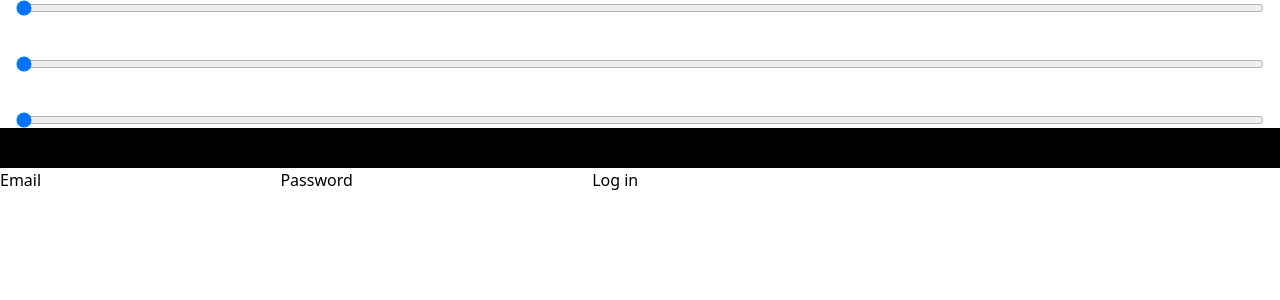
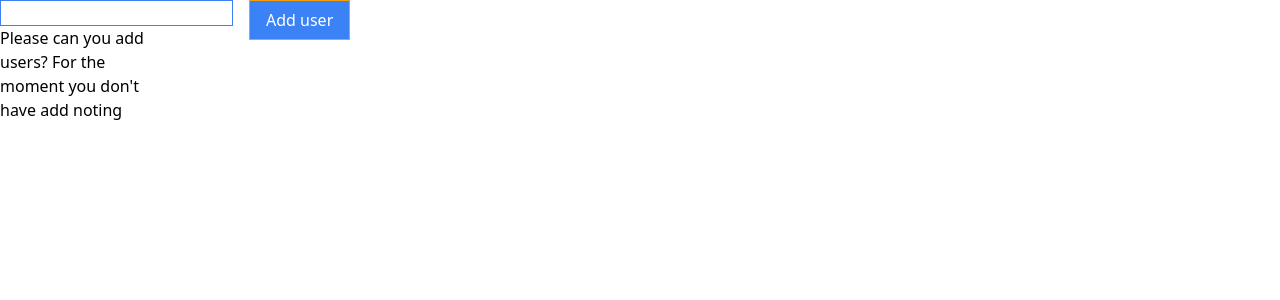
Before and after one commit to NsdHSO/ioulios, a SvelteKit app: page /dashboard in a window 1280 px wide. Shown: the top 300 px of the page. Built offline with nearby package versions, Linux system fonts and the light colour scheme.

Commit message:
chore:🌻 add something like reactive

```diff
--- a/src/components/Rock.svelte
+++ b/src/components/Rock.svelte
@@ -1,14 +1,87 @@
 <script>
-	import Slider from './Slider.svelte';
+	import Toast  from './Toast.svelte';
+	import { writable } from 'svelte/store';
+	let inputName = '';
 
-	let red = 0;
-	let green = 0;
-	let blue = 0;
+	/**
+	 * The debounce time in milliseconds.
+	 * @type string
+	 */
+	let debounceValue;
+
+	/**
+	 * The debounce time in milliseconds.
+	 * @type {any}
+	 */
+	let debounceTime;
+	/**
+	 * @type {import('svelte/store').Writable<boolean>}
+	 */
+	let duplicate = writable(false);
+
+	/**
+	 * @type {import('svelte/store').Writable<string[]>}
+	 */
+	let users = writable([]);
+
+	/**
+	 *
+	 * @param {Event & { currentTarget: HTMLInputElement} }inputEvent
+	 */
+	function handleDebounceTime(inputEvent) {
+		clearTimeout(debounceTime);
+		inputName = inputEvent.currentTarget.value;
+		debounceTime = setTimeout(() => {
+			debounceValue = inputName;
+			duplicate.set(
+				$users.filter((v) => v.toLowerCase() === debounceValue.toLowerCase()).length >= 1
+			);
+		}, 500);
+	}
+	function submit() {
+		if (
+			inputName.length >= 3 &&
+			typeof inputName === 'string' &&
+			!($users.filter((v) => v.toLowerCase() === inputName.toLowerCase()).length >= 1)
+		) {
+			users.update((arr) => [...arr, inputName]);
+			inputName = '';
+		} else {
+		}
+	}
+	/**
+	 *
+	 * @param event {Event & {key: string}}
+	 */
+	function handleKeyDown(event) {
+		if (event.key === 'Enter') {
+			submit();
+		}
+	}
 </script>
 
-<div class="flex flex-col gap-10">
-	<Slider bind:inputValue={red} />
-	<Slider bind:inputValue={green} />
-	<Slider bind:inputValue={blue} />
+<div class="flex gap-4">
+	<div>
+		<input
+			type="text"
+			bind:value={inputName}
+			class="border focus:border-amber-500 border-blue-500"
+			on:keypress={handleKeyDown}
+			on:input={handleDebounceTime}
+		/>
+
+		{#if $duplicate}
+			<div class="w-40 text-red-500">You introduce a duplicate key</div>
+		{/if}
+		{#each $users as user, index}
+			<Toast user={user} index={index}/>
+		{:else}
+			<div class="w-40">Please can you add users? For the moment you don't have add noting</div>
+		{/each}
+	</div>
+	<div>
+		<button on:click={submit} class="bg-blue-500 border border-amber-500 text-white px-4 h-10">
+			Add user
+		</button>
+	</div>
 </div>
-<div class="w-full h-10" style="background: rgb({red}, {green}, {blue})" />
--- a/src/components/Slider.svelte
+++ b/src/components/Slider.svelte
@@ -2,5 +2,4 @@
 	export let inputValue = 0;
 </script>
 
-<input class="mx-4" bind:value={inputValue} type="range" min="0"
-			 max="255"/>
+<input class="mx-4" bind:value={inputValue} type="range" min="0" max="255" />
--- /dev/null
+++ b/src/components/Toast.svelte
@@ -0,0 +1,21 @@
+<script>
+  /**
+   * @type {number}
+   */
+  export let index = 0;
+
+  /**
+   * @type {string}
+   */
+  export let user = '';
+</script>
+
+<ul class="scroll-auto ml-4">
+  <li
+    class="{index % 2 === 0
+      ? 'border-blue-500'
+      : 'border-amber-700'} border border-solid my-2 border-l-4 rounded px-2 text-xl"
+  >
+    {user}
+  </li>
+</ul>
--- a/src/routes/dashboard/+page.svelte
+++ b/src/routes/dashboard/+page.svelte
@@ -11,19 +11,7 @@
 		return min + randomFraction * (max - min);
 	}
 
-  let number = 0
-
+	let number = 0;
 </script>
 
 <Rock />
-<form method="POST">
-	<label>
-		Email
-		<input name="email" type="email" />
-	</label>
-	<label>
-		Password
-		<input name="password" type="password" />
-	</label>
-	<button>Log in</button>
-</form>
--- a/svelte.config.js
+++ b/svelte.config.js
@@ -11,7 +11,8 @@ const config = {
 		// adapter-auto only supports some environments, see https://kit.svelte.dev/docs/adapter-auto for a list.
 		// If your environment is not supported or you settled on a specific environment, switch out the adapter.
 		// See https://kit.svelte.dev/docs/adapters for more information about adapters.
-		adapter: adapter()
+		adapter: adapter(),
+
 	}
 };
 
```
Also changed, not shown: src/routes/+page.svelte (+5 -5 lines).
